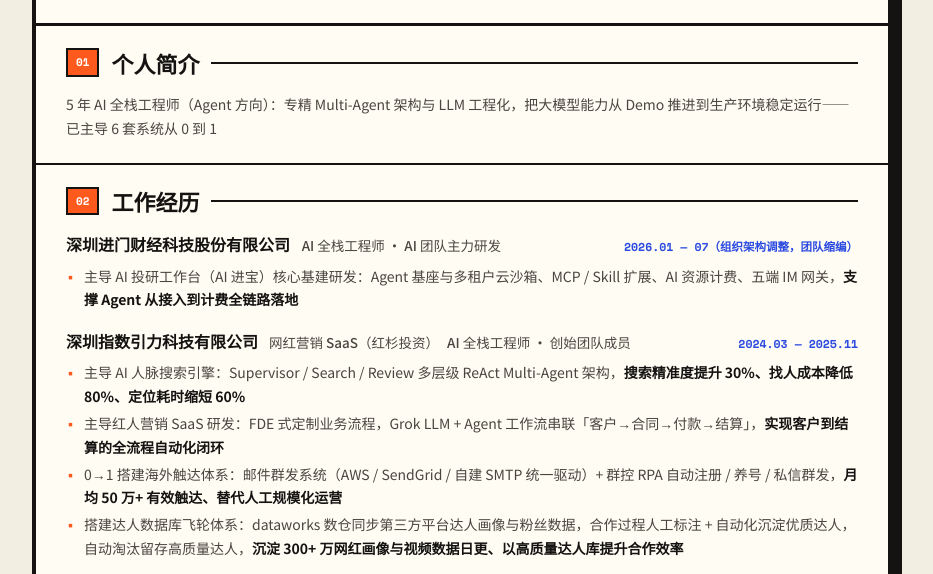
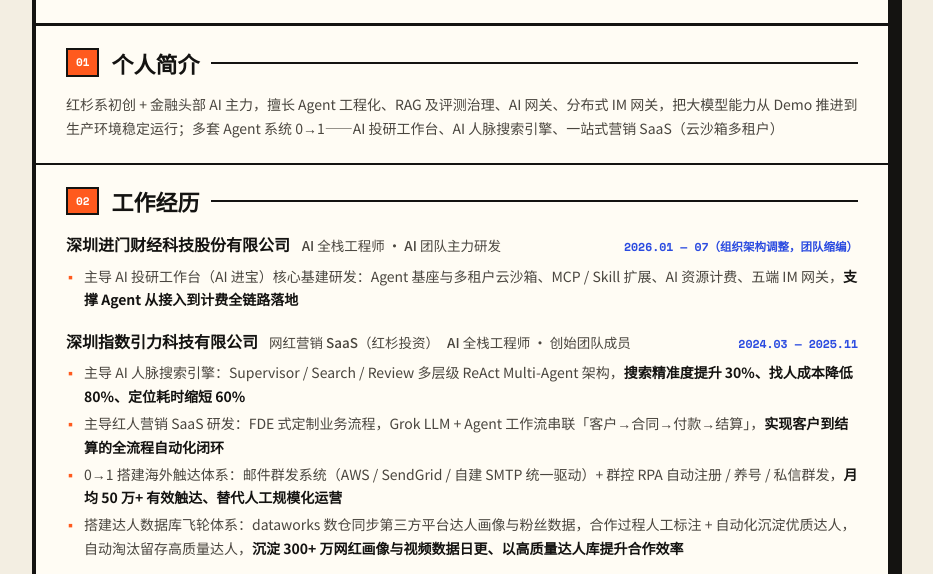
Before and after one commit to shenge-work/shenge-work.github.io, a plain HTML site: page resume.html in a window 1280 px wide. Shown: the part 178-752 px from the top of the page, without its empty margins (178-1111 px from the left). Drawn offline with nearby package versions, Linux system fonts and the light colour scheme.

Commit message:
docs: 更新个人优势引导语（红杉系初创/金融头部 AI 实战）

```diff
--- a/resume.html
+++ b/resume.html
@@ -420,7 +420,7 @@ body {
   <!-- 个人简介 -->
   <section class="sec">
     <div class="sec-title"><span class="sec-no">01</span><h2>个人简介</h2><span class="sec-line"></span></div>
-    <p class="sec-intro">5 年 AI 全栈工程师（Agent 方向）：专精 Multi-Agent 架构与 LLM 工程化，把大模型能力从 Demo 推进到生产环境稳定运行——已主导 6 套系统从 0 到 1</p>
+    <p class="sec-intro">红杉系初创 + 金融头部 AI 主力，擅长 Agent 工程化、RAG 及评测治理、AI 网关、分布式 IM 网关，把大模型能力从 Demo 推进到生产环境稳定运行；多套 Agent 系统 0→1——AI 投研工作台、AI 人脉搜索引擎、一站式营销 SaaS（云沙箱多租户）</p>
   </section>
 
   <!-- 工作经历 -->
```
